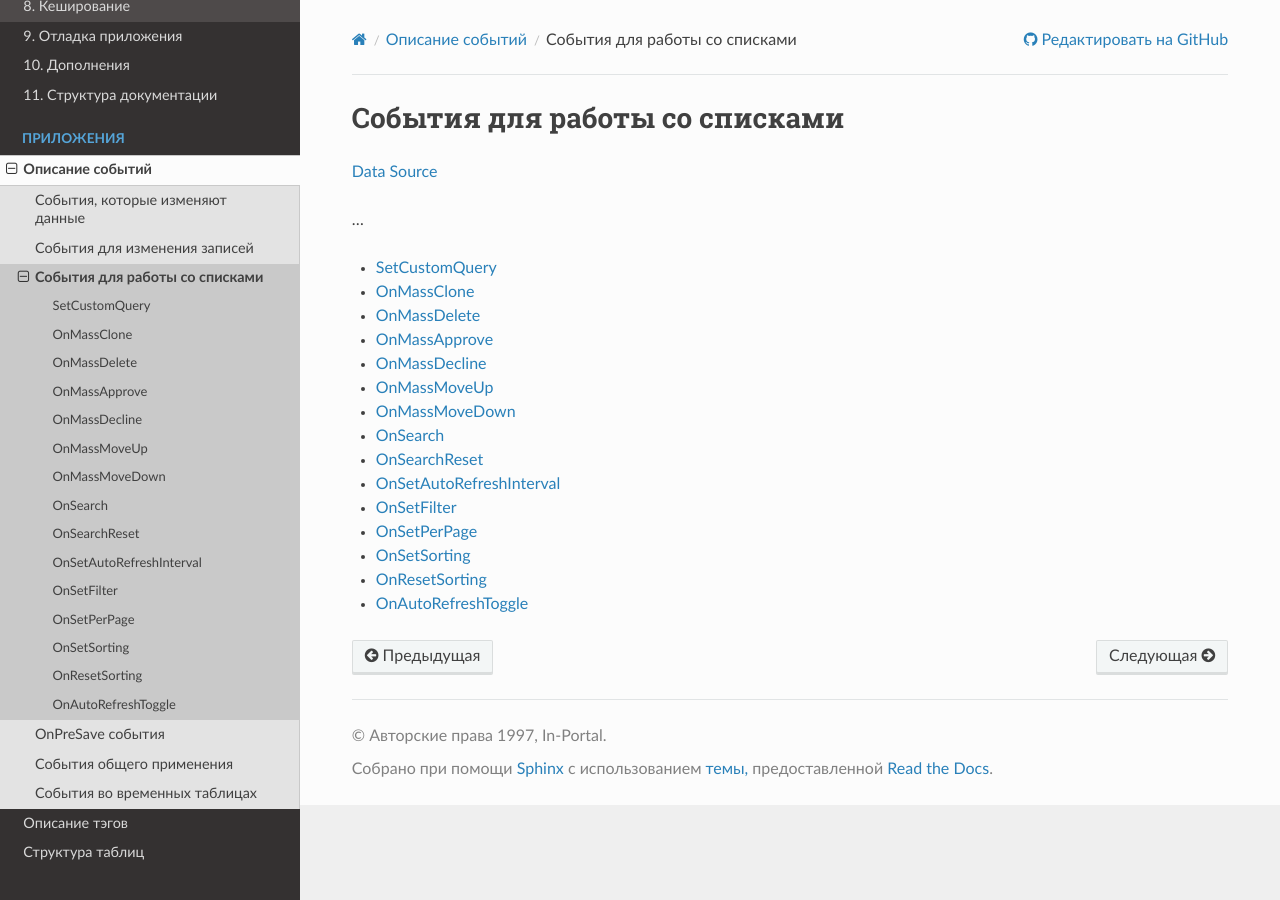
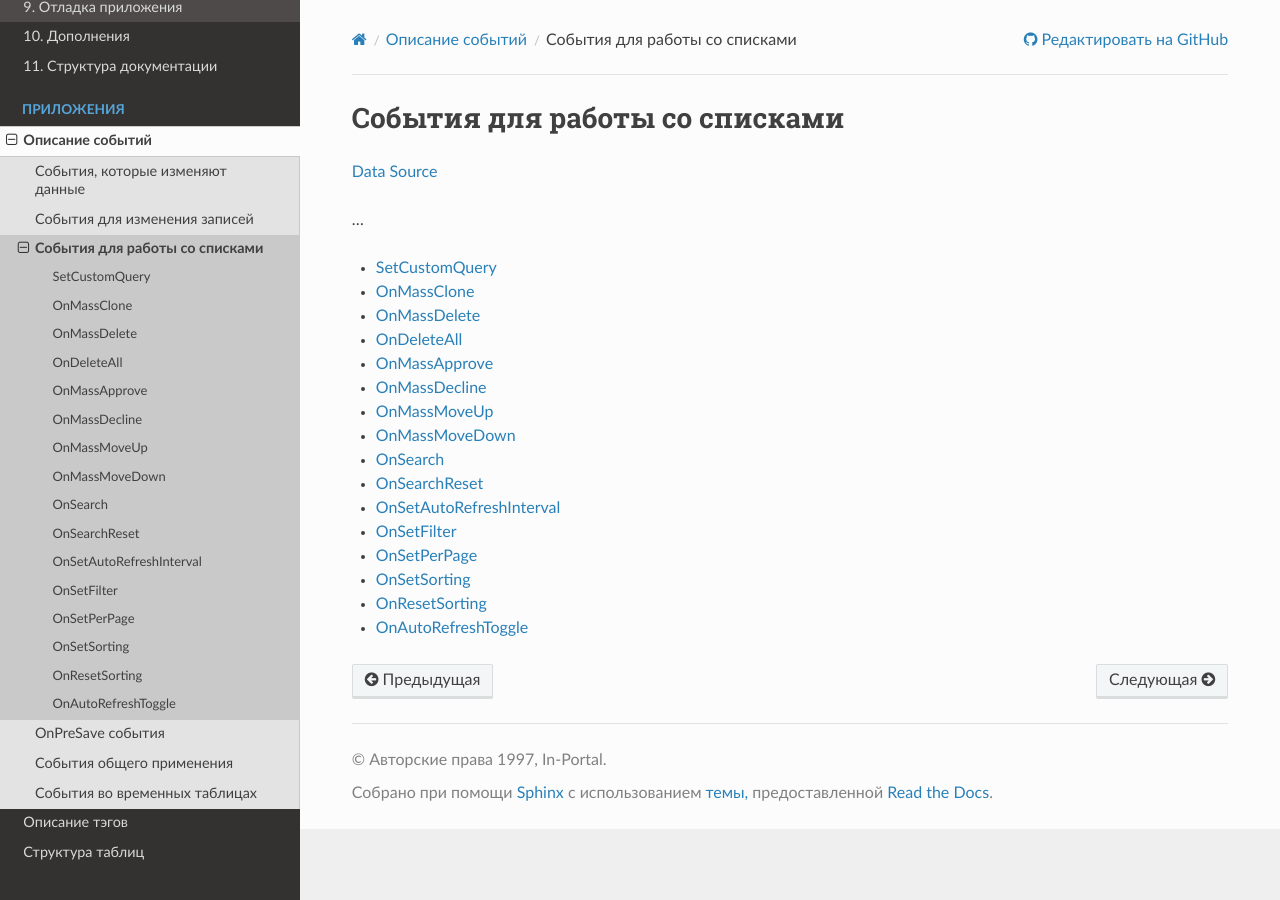
Before and after one commit to in-portal/guide-ru, a Sphinx documentation site: the page built from docs/events/lists.rst, in a window 1280 px wide. Built offline with Sphinx 7.4.7 and the Read the Docs theme 3.1.0, drawn with Linux system fonts in a browser that asks for light colours.

Commit message:
Added blank page for the "OnDeleteAll" event

```diff
--- a/docs/events/lists.rst
+++ b/docs/events/lists.rst
@@ -10,6 +10,7 @@
    lists/set_custom_query
    lists/on_mass_clone
    lists/on_mass_delete
+   lists/on_delete_all
    lists/on_mass_approve
    lists/on_mass_decline
    lists/on_mass_move_up
--- /dev/null
+++ b/docs/events/lists/on_delete_all.rst
@@ -0,0 +1,4 @@
+OnDeleteAll
+===========
+
+...
```
